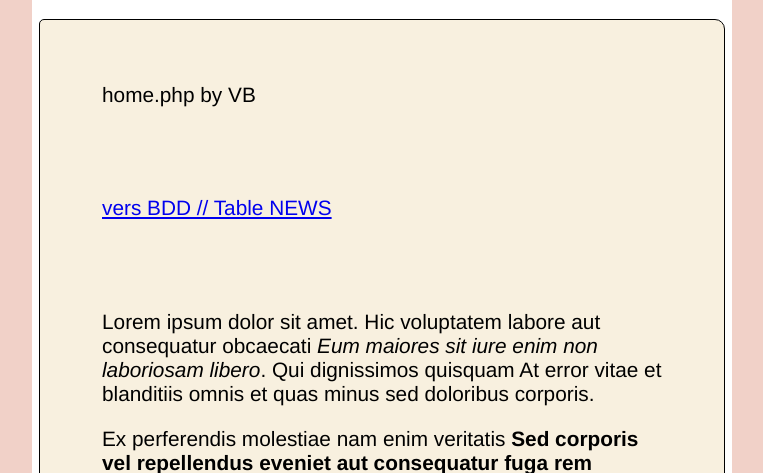
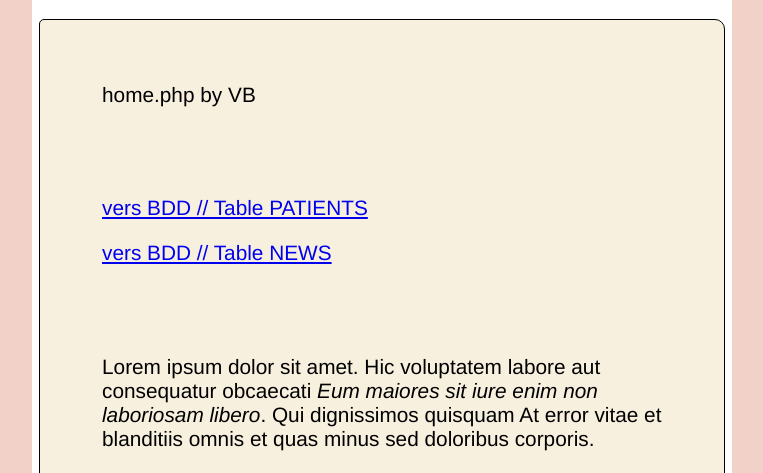
Before and after one commit to VeroBrossard/CodeIgniter_Hospital, a CodeIgniter app: page /database/ in a window 1280 px wide. Shown: the part 311-784 px from the top of the page, without its empty margins (258-1021 px from the left). Run offline with CodeIgniter, Linux system fonts and the light colour scheme.

Commit message:
modif mineures

```diff
--- a/application/controllers/Patients.php
+++ b/application/controllers/Patients.php
@@ -5,9 +5,9 @@ class Patients extends CI_Controller {
   {
         parent::__construct();
         $this->load->model('patients_model');
-        $this->load->helper('url_helper')
+        $this->load->helper('url_helper');
   }
 
-
+}
 
   // method to view all news items
--- a/application/views/pages/home.php
+++ b/application/views/pages/home.php
@@ -1,6 +1,8 @@
 <p>home.php by VB </p><br>
 
-<br>        <!-- http://lamanu-formationcomplete/CodeIgniterHospital/news  -->
+<br>
+<p><a href="<?php echo site_url('patients'); ?>">vers BDD // Table  PATIENTS</a></p>
+    <!-- http://lamanu-formationcomplete/CodeIgniterHospital/news  -->
         <p><a href="<?php echo site_url('news'); ?>">vers BDD // Table  NEWS</a></p>
 
 <br><br>
```
